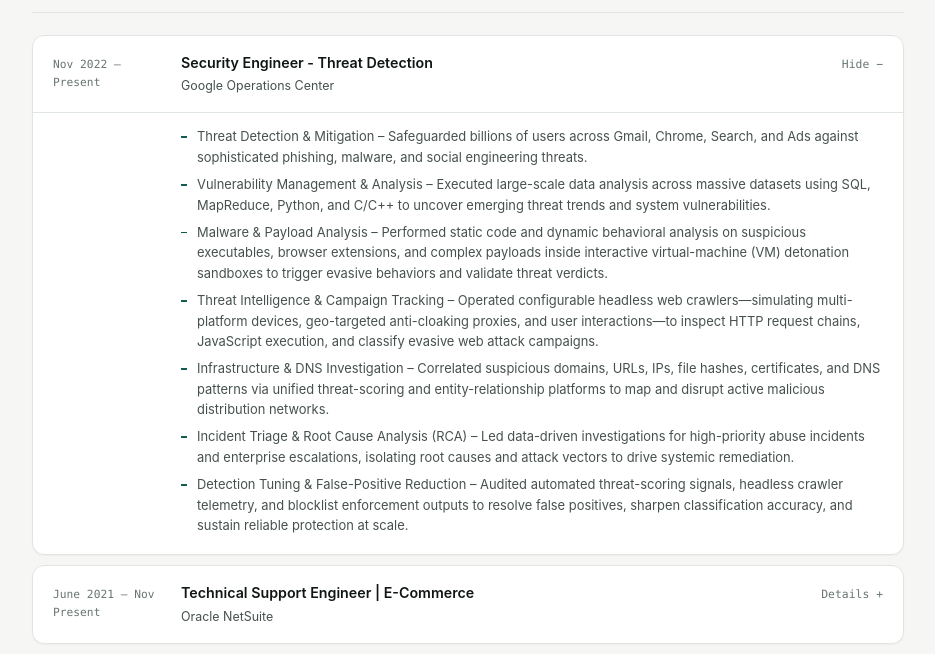
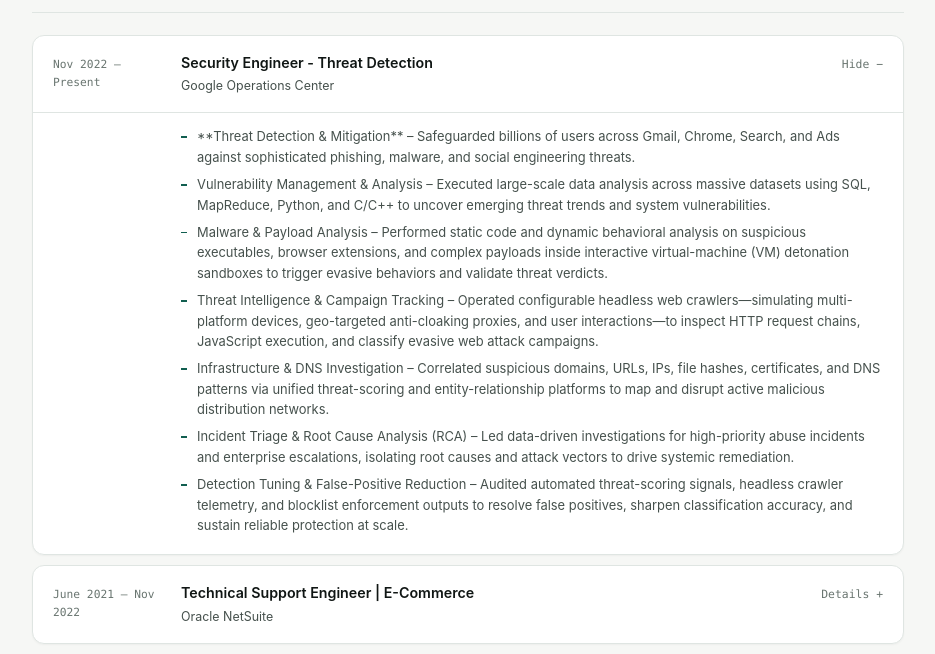
Before and after one commit to adrianjadev/adrianjadev.github.io, a plain HTML site: page index.html in a window 1280 px wide. Shown: the part 3408-4062 px from the top of the page, without its empty margins (172-1107 px from the left). Drawn offline with Linux system fonts and the light colour scheme; no server answers.

Commit message:
feat: updated the experiences

```diff
--- a/index.html
+++ b/index.html
@@ -2533,7 +2533,7 @@ resource "google_storage_bucket" "restricted_vault" {
           role: "Security Engineer - Threat Detection",
           org: "Google Operations Center",
           bullets: [
-            "Threat Detection & Mitigation – Safeguarded billions of users across Gmail, Chrome, Search, and Ads against sophisticated phishing, malware, and social engineering threats.",
+            "**Threat Detection & Mitigation** – Safeguarded billions of users across Gmail, Chrome, Search, and Ads against sophisticated phishing, malware, and social engineering threats.",
             "Vulnerability Management & Analysis – Executed large-scale data analysis across massive datasets using SQL, MapReduce, Python, and C/C++ to uncover emerging threat trends and system vulnerabilities.",
             "Malware & Payload Analysis – Performed static code and dynamic behavioral analysis on suspicious executables, browser extensions, and complex payloads inside interactive virtual-machine (VM) detonation sandboxes to trigger evasive behaviors and validate threat verdicts.",
             "Threat Intelligence & Campaign Tracking – Operated configurable headless web crawlers—simulating multi-platform devices, geo-targeted anti-cloaking proxies, and user interactions—to inspect HTTP request chains, JavaScript execution, and classify evasive web attack campaigns.",
@@ -2543,7 +2543,7 @@ resource "google_storage_bucket" "restricted_vault" {
           ]
         },
         {
-          period: "June 2021 — Nov Present",
+          period: "June 2021 — Nov 2022",
           role: "Technical Support Engineer | E-Commerce",
           org: "Oracle NetSuite",
           bullets: [
```
